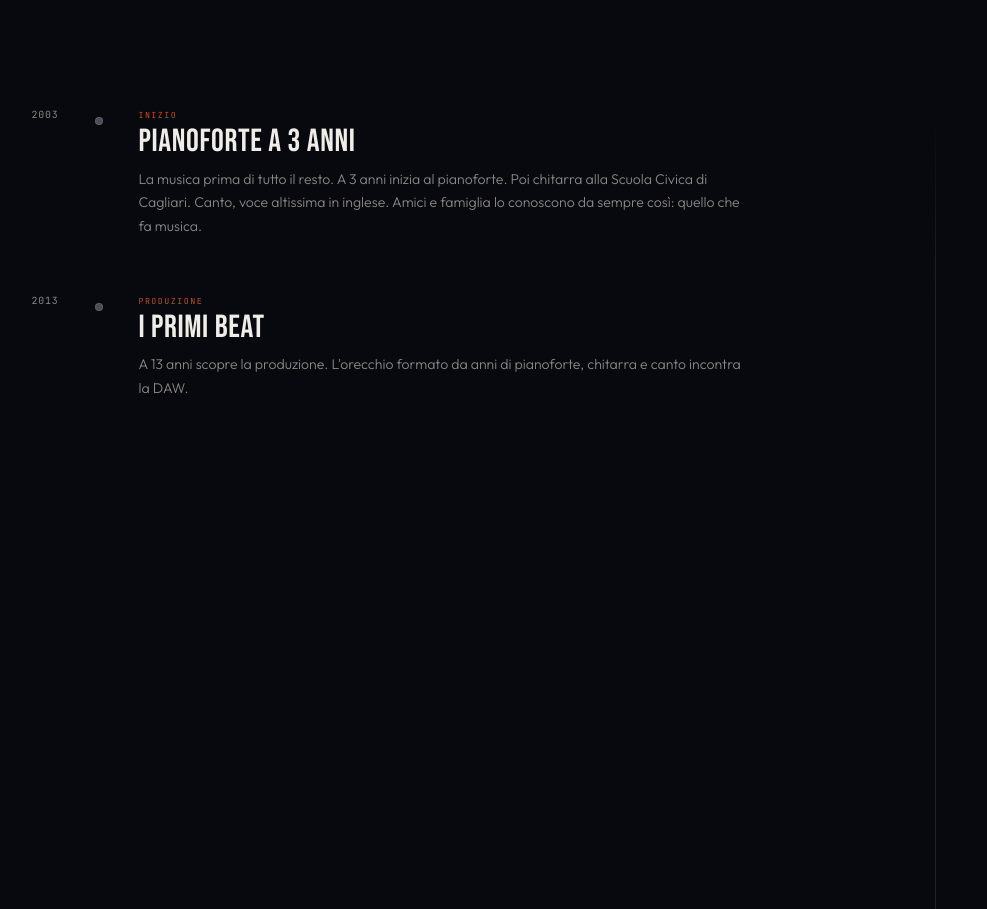
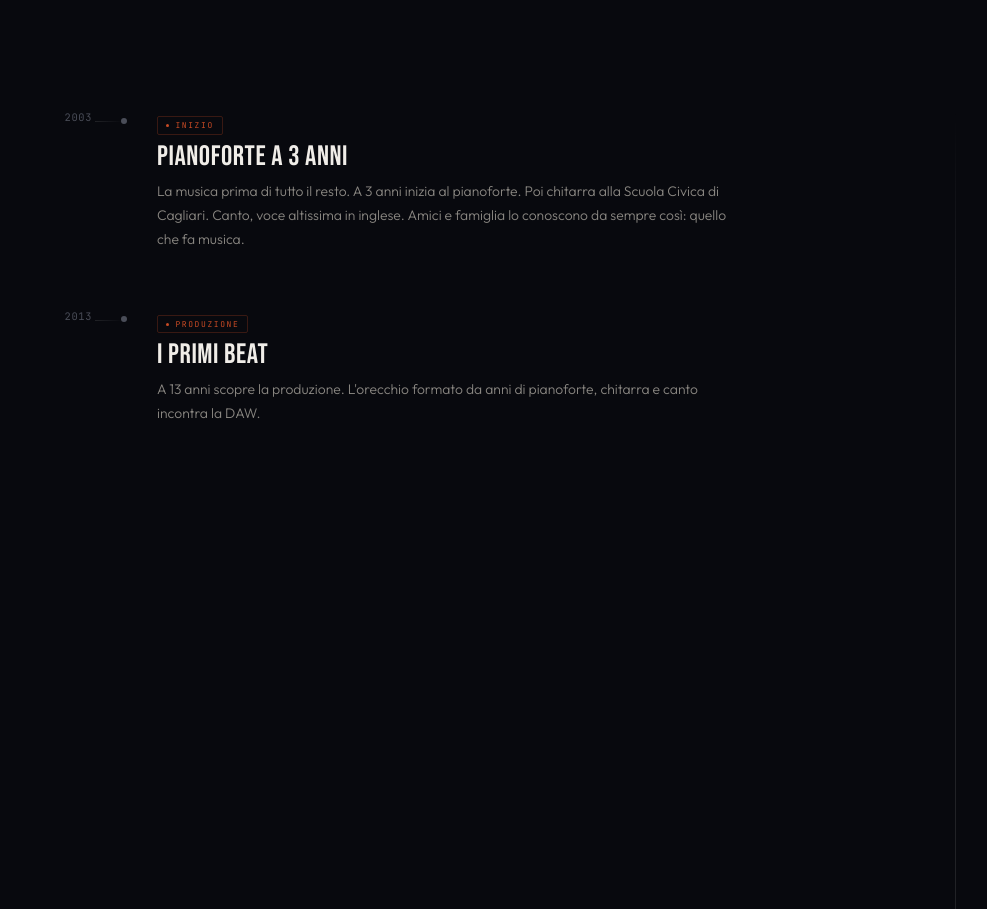
Before and after one commit to OfficialWhyEd/whyed-portfolio, a Next.js app: page / in a window 1280 px wide. Shown: the part 6571-7480 px from the top of the page, without its empty margins (44-1031 px from the left). Built offline with nearby package versions, Linux system fonts and the light colour scheme.

Commit message:
timeline redesign — glow line, scan light, ring pulse, label badge

```diff
--- a/components/Timeline.jsx
+++ b/components/Timeline.jsx
@@ -60,13 +60,13 @@ const events = [
     year: "2025",
     label: "BOLOGNA",
     title: "051 Osteria + Ecosistema",
-    desc: "Front-of-House Specialist — 051 Osteria, Quadrilatero di Bologna, di fronte alla Fontana del Nettuno (mag–set 2025). Come sempre: lavorare intensamente mentre lo scopo reale è produrre, conoscere artisti, costruire nuove collaborazioni musicali. WhyPost, WhyCalendar, CLACK attivi.",
+    desc: "Front-of-House Specialist — 051 Osteria, Quadrilatero di Bologna, di fronte alla Fontana del Nettuno (mag–set 2025). Come sempre: lavorare intensamente mentre lo scopo reale è produrre, conoscere artisti, costruire nuove collaborazioni musicali.",
   },
   {
     year: "2025",
     label: "MEDIA",
     title: "People Podcast — \"Il Fallimento come Elogio\"",
-    desc: "Ospite al People Podcast: una conversazione pubblica sulla storia di riscatto, sul fallimento come strumento e sulla scelta di costruire un ecosistema personale invece di seguire le vie convenzionali. Una storia di riscatto raccontata in prima persona.",
+    desc: "Ospite al People Podcast: una conversazione pubblica sulla storia di riscatto, sul fallimento come strumento e sulla scelta di costruire un ecosistema personale invece di seguire le vie convenzionali.",
     image: "/people-podcast.png",
   },
   {
@@ -80,16 +80,21 @@ const events = [
     label: "ECOSISTEMA",
     title: "15 progetti — top 0.1% globale",
     desc: "783M token AI in 30 giorni. WhyEmuGBA, WhyCavalry, Designo, HyperFrames completati. Top 0.1% usage Claude Pro globale. L'ecosistema gira autonomamente da Cagliari, Elmas, Sardegna.",
+    isLast: true,
   },
 ];
+
+const LINE_LEFT = "clamp(5.5rem, 10vw, 9rem)";
 
 export default function Timeline() {
   const root    = useRef(null);
   const lineRef = useRef(null);
+  const scanRef = useRef(null);
 
   useGSAP(() => {
-    /* draw della linea verticale al scroll */
-    if (lineRef.current) {
+    if (!lineRef.current) return;
+
+    /* Linea che cresce al scroll */
     gsap.fromTo(lineRef.current,
       { scaleY: 0, transformOrigin: "top center" },
       {
@@ -97,27 +102,39 @@ export default function Timeline() {
         ease: "none",
         scrollTrigger: {
           trigger: root.current,
-            start: "top 80%",
-            end:   "bottom 20%",
-            scrub: 1,
+          start: "top 75%",
+          end:   "bottom 25%",
+          scrub: 1.2,
+        },
+      }
+    );
+
+    /* Scan light che scende sulla linea */
+    if (scanRef.current) {
+      gsap.fromTo(scanRef.current,
+        { top: "0%", opacity: 0 },
+        {
+          top: "100%",
+          opacity: 1,
+          ease: "none",
+          scrollTrigger: {
+            trigger: root.current,
+            start: "top 75%",
+            end:   "bottom 25%",
+            scrub: 1.2,
           },
         }
       );
     }
 
-    const items = root.current?.querySelectorAll(".tl-item");
-    if (!items) return;
-    items.forEach((el, i) => {
+    /* Ogni item entra da sinistra */
+    root.current?.querySelectorAll(".tl-item").forEach((el) => {
       gsap.from(el, {
         opacity: 0,
-        x: -32,
-        duration: 0.75,
+        x: -24,
+        duration: 0.8,
         ease: "power3.out",
-        scrollTrigger: {
-          trigger: el,
-          start: "top 87%",
-          once: true,
-        },
+        scrollTrigger: { trigger: el, start: "top 88%", once: true },
       });
     });
   }, { scope: root });
@@ -128,158 +145,228 @@ export default function Timeline() {
       ref={root}
       style={{ padding: "8rem 2.5rem", position: "relative" }}
     >
+      <style>{`
+        @keyframes ring-pulse {
+          0%   { transform: scale(1);   opacity: 0.7; }
+          60%  { transform: scale(2.2); opacity: 0;   }
+          100% { transform: scale(2.2); opacity: 0;   }
+        }
+        @keyframes dot-live {
+          0%, 100% { opacity: 1;   box-shadow: 0 0 0 0 rgba(201,75,37,0.7); }
+          50%       { opacity: 0.7; box-shadow: 0 0 0 6px rgba(201,75,37,0); }
+        }
+        .tl-item:hover .tl-content {
+          border-left-color: rgba(201,75,37,0.4) !important;
+        }
+      `}</style>
+
       <Reveal>
-        <div
-          style={{
+        <div style={{
           fontFamily: '"JetBrains Mono", monospace',
           fontSize: "0.6rem",
           letterSpacing: "0.16em",
           textTransform: "uppercase",
           color: "var(--signal)",
           marginBottom: "1rem",
-          }}
-        >
+        }}>
           /// 02 — CRONOLOGIA
         </div>
-        <h2
-          className="display"
-          style={{
+        <h2 className="display" style={{
           fontSize: "clamp(3rem, 8vw, 8rem)",
           color: "var(--paper)",
           lineHeight: 0.9,
           marginBottom: "6rem",
-          }}
-        >
+        }}>
           LA STORIA<br />
-          <span
-            style={{
+          <span style={{
             fontFamily: '"DM Serif Display", serif',
             fontStyle: "italic",
             color: "var(--dim)",
             fontSize: "0.65em",
-            }}
-          >
+          }}>
             dal suono al codice.
           </span>
         </h2>
       </Reveal>
 
-      {/* Timeline line */}
-      <div
-        style={{
-          position: "relative",
-          maxWidth: "940px",
-        }}
-      >
-        {/* Linea verticale sinistra — animata al scroll */}
+      <div style={{ position: "relative", maxWidth: "960px" }}>
+
+        {/* ── Linea verticale principale con glow ── */}
         <div
           ref={lineRef}
           style={{
             position: "absolute",
-            left: "clamp(3rem, 8vw, 7rem)",
+            left: LINE_LEFT,
             top: 0,
             bottom: 0,
-            width: "1px",
-            background: "linear-gradient(to bottom, var(--signal), rgba(201,75,37,0.15) 70%, transparent)",
+            width: "2px",
+            background: "linear-gradient(to bottom, var(--signal) 0%, rgba(201,75,37,0.5) 50%, rgba(201,75,37,0.1) 85%, transparent 100%)",
+            boxShadow: "0 0 12px rgba(201,75,37,0.35), 0 0 4px rgba(201,75,37,0.6)",
             transformOrigin: "top center",
+            zIndex: 1,
           }}
         />
-        {/* Linea verticale destra — simmetria */}
+
+        {/* ── Scan light in movimento ── */}
+        <div
+          ref={scanRef}
+          style={{
+            position: "absolute",
+            left: LINE_LEFT,
+            top: 0,
+            width: "2px",
+            height: "80px",
+            background: "linear-gradient(to bottom, transparent, rgba(240,237,232,0.9), transparent)",
+            filter: "blur(1px)",
+            zIndex: 2,
+            pointerEvents: "none",
+            transform: "translateX(0)",
+          }}
+        />
+
+        {/* ── Linea destra — simmetria ── */}
         <div style={{
           position: "absolute",
           right: 0,
           top: 0,
           bottom: 0,
           width: "1px",
-          background: "linear-gradient(to bottom, transparent 0%, var(--line2) 8%, var(--line2) 92%, transparent 100%)",
+          background: "linear-gradient(to bottom, transparent 0%, var(--line2) 10%, var(--line2) 90%, transparent 100%)",
           pointerEvents: "none",
         }} />
 
-        {events.map((ev, i) => (
+        {events.map((ev, i) => {
+          const isLast = !!ev.isLast;
+          const isPast = i < events.length - 3;
+
+          return (
             <div
-            key={ev.year}
+              key={`${ev.year}-${i}`}
               className="tl-item"
               style={{
                 display: "grid",
-              gridTemplateColumns: "clamp(3rem, 8vw, 7rem) 1fr",
-              gap: "2.5rem",
+                gridTemplateColumns: `${LINE_LEFT} 1fr`,
                 marginBottom: "3.5rem",
                 alignItems: "start",
+                position: "relative",
               }}
             >
-            {/* Year column */}
-            <div style={{ textAlign: "right", paddingRight: "2.5rem", position: "relative" }}>
-              {/* Dot */}
-              <div
-                className={i === events.length - 1 ? "card-alive-dot" : ""}
-                style={{
+              {/* ── Year column ── */}
+              <div style={{
+                textAlign: "right",
+                paddingRight: "2rem",
+                position: "relative",
+                paddingTop: "0.15rem",
+              }}>
+                {/* Ring esterno — pulse per tutti, più forte sull'ultimo */}
+                {!isPast && (
+                  <div style={{
                     position: "absolute",
-                  right: "-5px",
-                  top: "0.5rem",
-                  width: i === events.length - 1 ? "10px" : "8px",
-                  height: i === events.length - 1 ? "10px" : "8px",
+                    right: "-8px",
+                    top: "0.35rem",
+                    width: "14px",
+                    height: "14px",
                     borderRadius: "50%",
-                  background: i === events.length - 1 ? "var(--signal)" : "var(--faint)",
-                  border: i === events.length - 1 ? "1px solid rgba(201,75,37,0.5)" : "1px solid var(--line2)",
-                  color: "var(--signal)",
-                  animation: i === events.length - 1 ? "alive-dot 2s ease-in-out infinite" : "none",
-                }}
-              />
-              <span
-                style={{
+                    border: `1px solid ${isLast ? "rgba(201,75,37,0.9)" : "rgba(201,75,37,0.4)"}`,
+                    animation: `ring-pulse ${isLast ? "1.8s" : "3s"} ease-out infinite`,
+                    pointerEvents: "none",
+                  }} />
+                )}
+                {/* Dot centrale */}
+                <div style={{
+                  position: "absolute",
+                  right: "-3px",
+                  top: "0.55rem",
+                  width: isLast ? "8px" : "6px",
+                  height: isLast ? "8px" : "6px",
+                  borderRadius: "50%",
+                  background: isLast ? "var(--signal)" : isPast ? "var(--faint)" : "rgba(201,75,37,0.7)",
+                  boxShadow: isLast ? "0 0 8px rgba(201,75,37,0.8)" : "none",
+                  animation: isLast ? "dot-live 2s ease-in-out infinite" : "none",
+                  zIndex: 3,
+                }} />
+                {/* Connettore orizzontale */}
+                <div style={{
+                  position: "absolute",
+                  right: 0,
+                  top: "0.78rem",
+                  width: "1.8rem",
+                  height: "1px",
+                  background: isLast
+                    ? "linear-gradient(to right, var(--signal), transparent)"
+                    : "linear-gradient(to right, var(--line2), transparent)",
+                }} />
+
+                <span style={{
                   fontFamily: '"JetBrains Mono", monospace',
-                  fontSize: "0.62rem",
-                  letterSpacing: "0.08em",
-                  color: "var(--dim)",
+                  fontSize: "0.65rem",
+                  letterSpacing: "0.06em",
+                  color: isLast ? "var(--paper)" : isPast ? "var(--faint)" : "var(--dim)",
                   display: "block",
                   lineHeight: 1.2,
-                }}
-              >
+                  fontVariantNumeric: "tabular-nums",
+                }}>
                   {ev.year}
                 </span>
               </div>
 
-            {/* Content column */}
-            <div>
+              {/* ── Content column ── */}
               <div
+                className="tl-content"
                 style={{
+                  paddingLeft: "2rem",
+                  borderLeft: `1px solid ${isLast ? "rgba(201,75,37,0.2)" : "transparent"}`,
+                  transition: "border-left-color 0.3s",
+                }}
+              >
+                {/* Label badge */}
+                <div style={{
+                  display: "inline-flex",
+                  alignItems: "center",
+                  gap: "0.4rem",
                   fontFamily: '"JetBrains Mono", monospace',
-                  fontSize: "0.52rem",
-                  letterSpacing: "0.18em",
+                  fontSize: "0.5rem",
+                  letterSpacing: "0.2em",
                   textTransform: "uppercase",
                   color: "var(--signal)",
-                  marginBottom: "0.3rem",
-                }}
-              >
+                  border: "1px solid rgba(201,75,37,0.25)",
+                  borderRadius: "2px",
+                  padding: "0.15rem 0.5rem",
+                  marginBottom: "0.5rem",
+                }}>
+                  <span style={{
+                    width: "3px",
+                    height: "3px",
+                    borderRadius: "50%",
+                    background: "var(--signal)",
+                    display: "inline-block",
+                    flexShrink: 0,
+                  }} />
                   {ev.label}
                 </div>
-              <h3
-                className="display"
-                style={{
-                  fontSize: "clamp(1.2rem, 2.5vw, 2rem)",
+
+                <h3 className="display" style={{
+                  fontSize: "clamp(1.1rem, 2.2vw, 1.85rem)",
                   color: "var(--paper)",
-                  marginBottom: "0.6rem",
-                  lineHeight: 1,
-                }}
-              >
+                  marginBottom: "0.55rem",
+                  lineHeight: 1.0,
+                }}>
                   {ev.title}
                 </h3>
-              <p
-                style={{
+                <p style={{
                   fontFamily: '"Outfit", sans-serif',
                   fontWeight: 300,
-                  fontSize: "0.88rem",
+                  fontSize: "0.87rem",
                   color: "var(--dim)",
-                  lineHeight: 1.68,
-                  maxWidth: "38rem",
+                  lineHeight: 1.72,
+                  maxWidth: "36rem",
                   marginBottom: ev.image ? "1rem" : 0,
-                }}
-              >
+                }}>
                   {ev.desc}
                 </p>
                 {ev.image && (
                   <div style={{
-                  maxWidth: "38rem",
+                    maxWidth: "36rem",
                     borderRadius: "2px",
                     overflow: "hidden",
                     border: "1px solid var(--line2)",
@@ -288,13 +375,14 @@ export default function Timeline() {
                     <img
                       src={ev.image}
                       alt={ev.title}
-                    style={{ width: "100%", display: "block", objectFit: "cover", maxHeight: "220px" }}
+                      style={{ width: "100%", display: "block", objectFit: "cover", maxHeight: "200px" }}
                     />
                   </div>
                 )}
               </div>
             </div>
-        ))}
+          );
+        })}
       </div>
     </section>
   );
```
Lines whose indentation alone changed are shown as unchanged.
